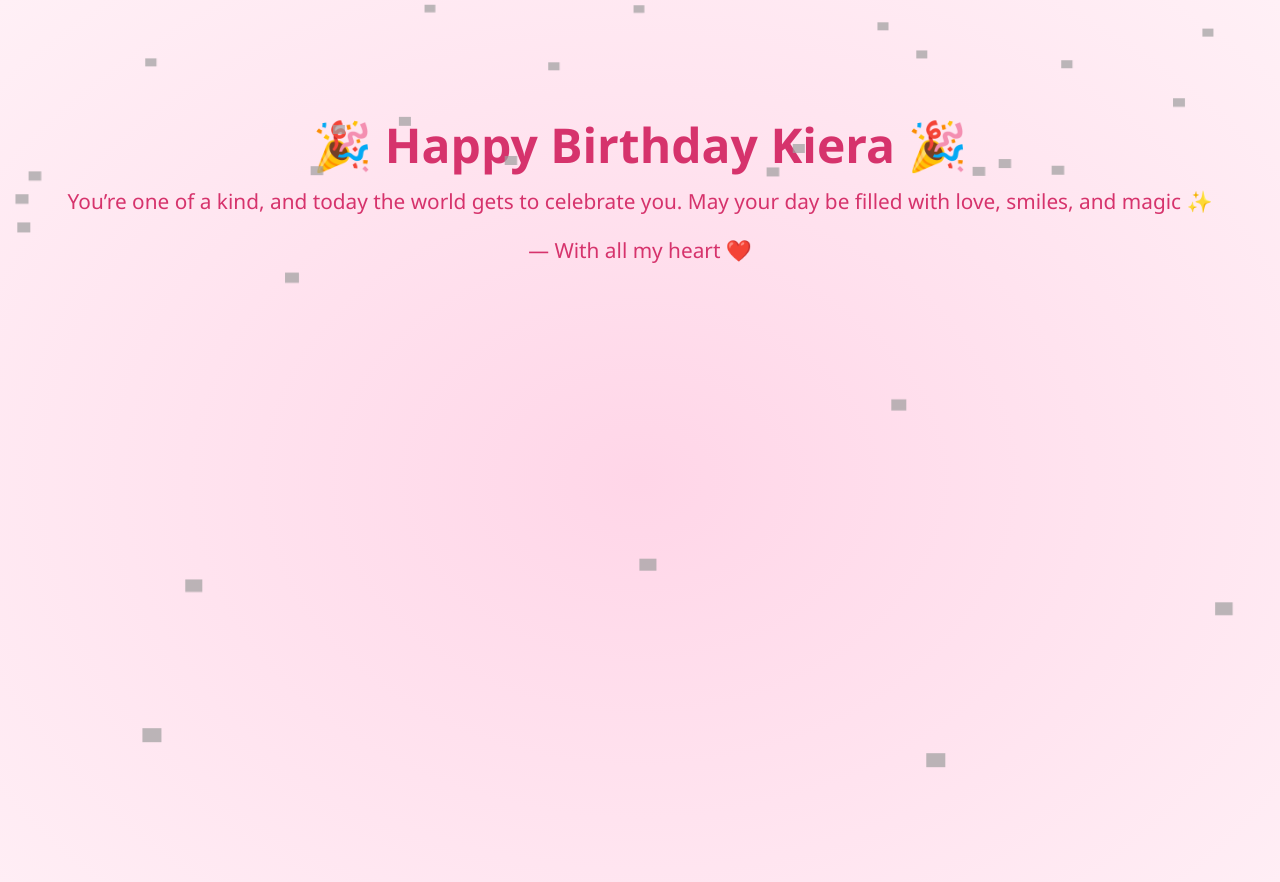
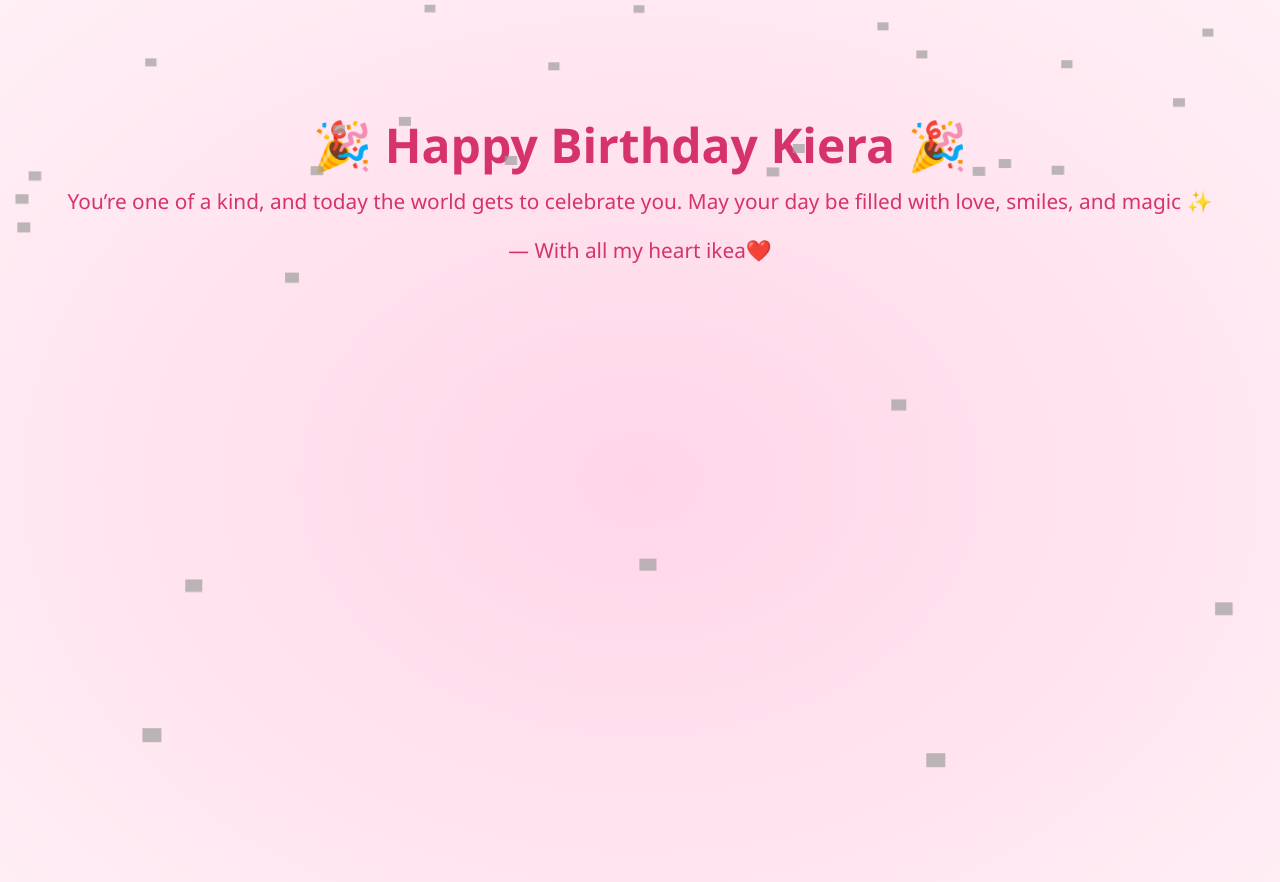
Before and after one commit to ShawkingDev/kiera, a plain HTML site: page home.html in a window 1280 px wide. Drawn offline with Linux system fonts and the light colour scheme; grey boxes are pictures that could not be loaded.

Commit message:
Update home.html

```diff
--- a/home.html
+++ b/home.html
@@ -11,7 +11,7 @@
     <h1>🎉 Happy Birthday Kiera 🎉</h1>
     <p>You’re one of a kind, and today the world gets to celebrate you.
     May your day be filled with love, smiles, and magic ✨</p>
-    <p>— With all my heart ❤️</p>
+    <p>— With all my heart ikea❤️</p>
   </div>
 
   <div class="hearts-container"></div>
```
